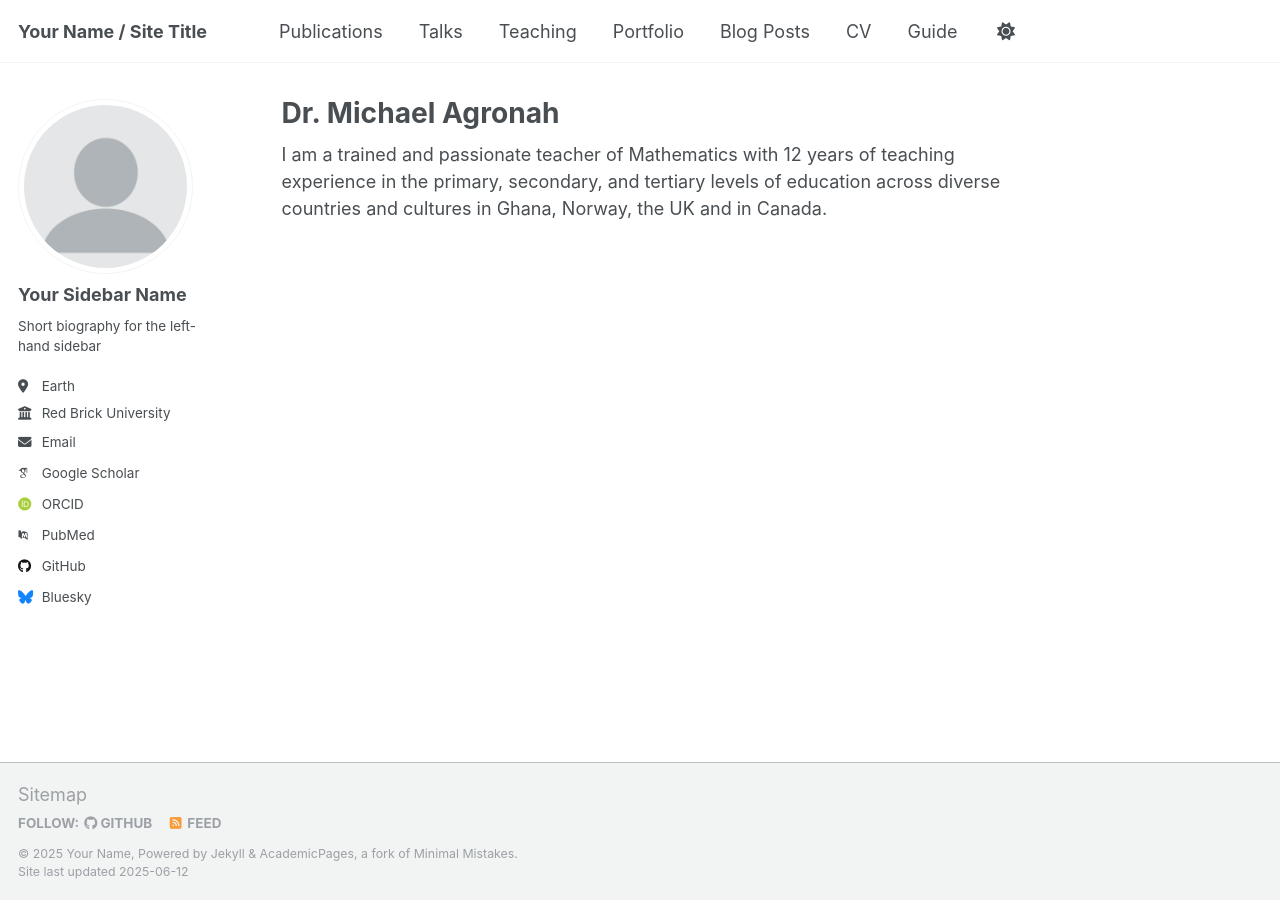
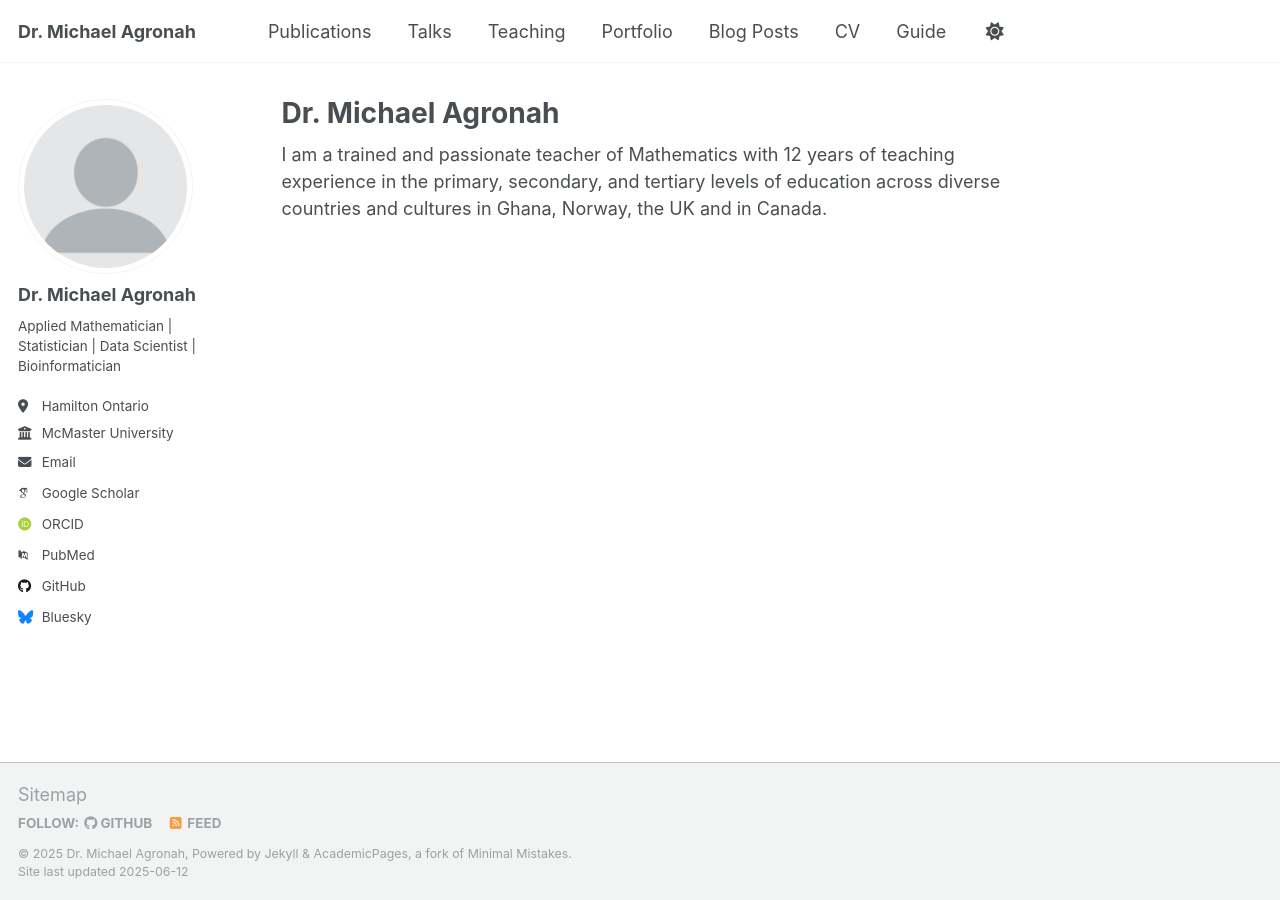
Before and after one commit to magronah/magronah.github.io, a Jekyll site: the page built from _pages/about.md, in a window 1280 px wide. Built offline with Jekyll 4.4.1, drawn with Linux system fonts in a browser that asks for light colours; some web fonts are replaced.

Commit message:
config update

```diff
--- a/_config.yml
+++ b/_config.yml
@@ -9,9 +9,9 @@
 # Basic Site Settings
 locale                   : "en-US"
 site_theme               : "default"
-title                    : "Your Name / Site Title"
+title                    : "Dr. Michael Agronah"
 title_separator          : "-"
-name                     : &name "Your Name"
+name                     : &name "Dr. Michael Agronah"
 description              : &description "personal description"
 url                      : https://magronah.github.io # the base hostname & protocol for your site e.g. "https://[your GitHub username].github.io" or if you already have some other page hosted on Github then use "https://[your GitHub username].github.io/[Your Repo Name]"
 baseurl                  : "" # the subpath of your site, e.g. "/blog"
@@ -23,13 +23,13 @@ repository               : "magronah/magronah.github.io"
 author:
   # Biographic information
   avatar           : "profile.png"
-  name             : "Your Sidebar Name"
+  name             : "Dr. Michael Agronah"
   pronouns         : # example: "she/her"
-  bio              : "Short biography for the left-hand sidebar"
-  location         : "Earth"
-  employer         : "Red Brick University"
+  bio              : "Applied Mathematician | Statistician | Data Scientist | Bioinformatician"
+  location         : "Hamilton Ontario"
+  employer         : "McMaster University"
   uri              : # URL
-  email            : "none@example.org"
+  email            : "agronahm@mcmaster.ca"
 
   # Academic websites
   academia         : # URL
--- a/_pages/about.md
+++ b/_pages/about.md
@@ -5,6 +5,7 @@ author_profile: true
 redirect_from:
   - /about/
   - /about.html
+
 ---
 
 I am a trained and passionate teacher of Mathematics with 12 years of teaching experience in the primary, secondary, and tertiary levels of education across diverse countries and cultures in Ghana, Norway, the UK and in Canada.
```
